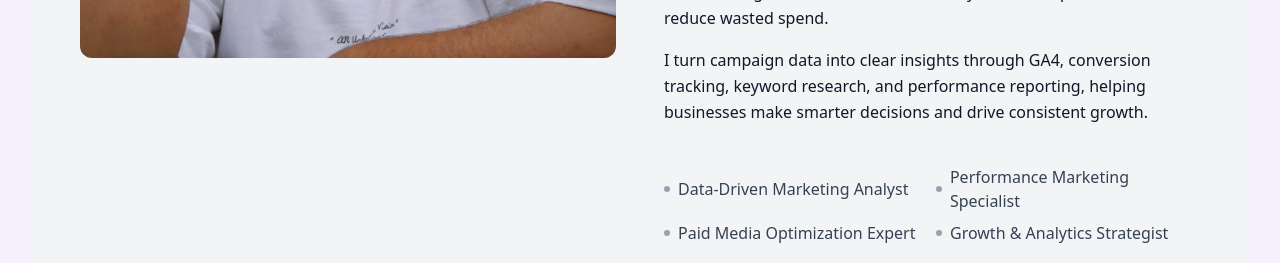
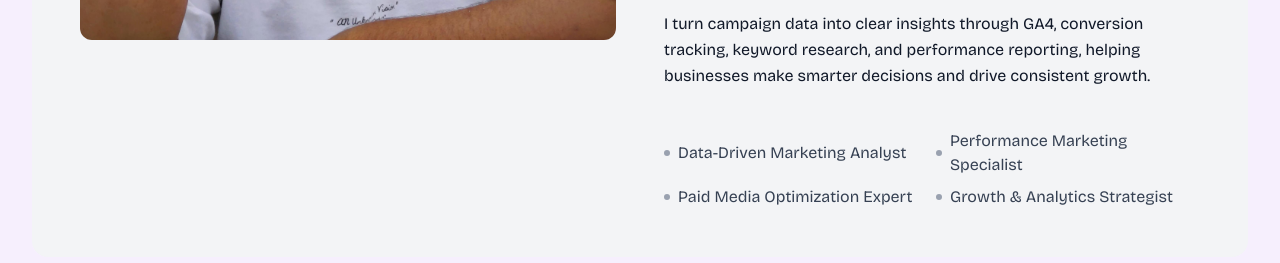
Before and after one commit to Gowthamkumar08/portfolio, a React (Vite) app: page / in a window 1280 px wide. Shown: the part 1220-1483 px from the top of the page. Built offline with nearby package versions, Linux system fonts and the light colour scheme.

Commit message:
font changed

```diff
--- a/src/styles/global.css
+++ b/src/styles/global.css
@@ -3,10 +3,12 @@
 
 @theme {
     --color-brand-purple: #9800f7;
+    --font-sans: "Bricolage Grotesque", ui-sans-serif, system-ui, sans-serif, "Apple Color Emoji", "Segoe UI Emoji", "Segoe UI Symbol", "Noto Color Emoji";
 }
 
 @layer base {
     body {
+        font-family: var(--font-sans);
         background-color: #f6effd;
         /* light purple */
         color: #000000;
```
